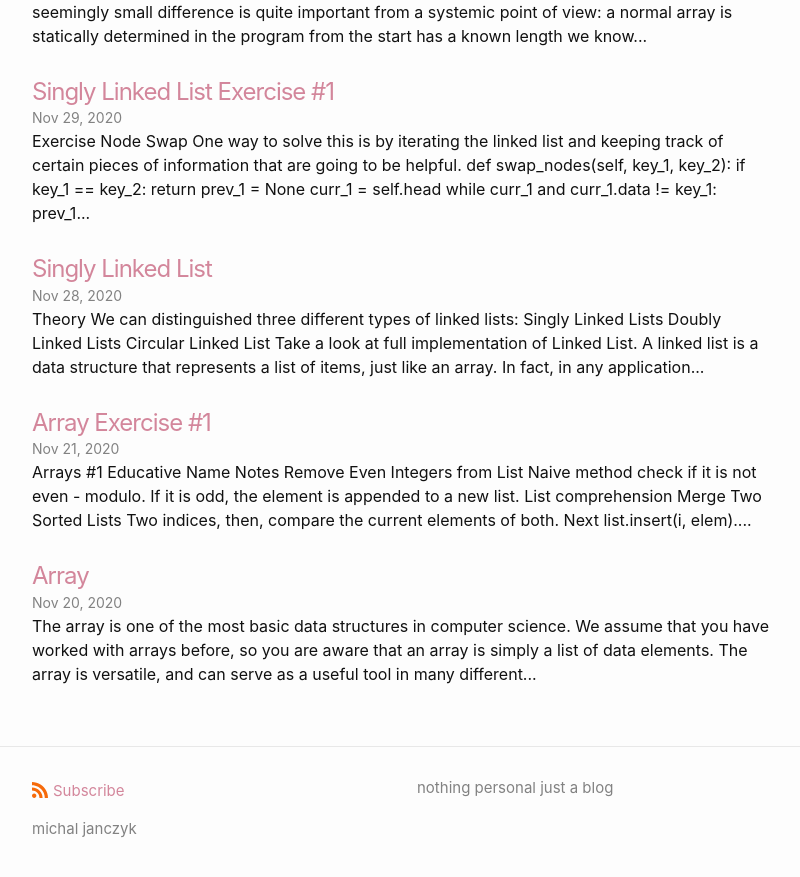
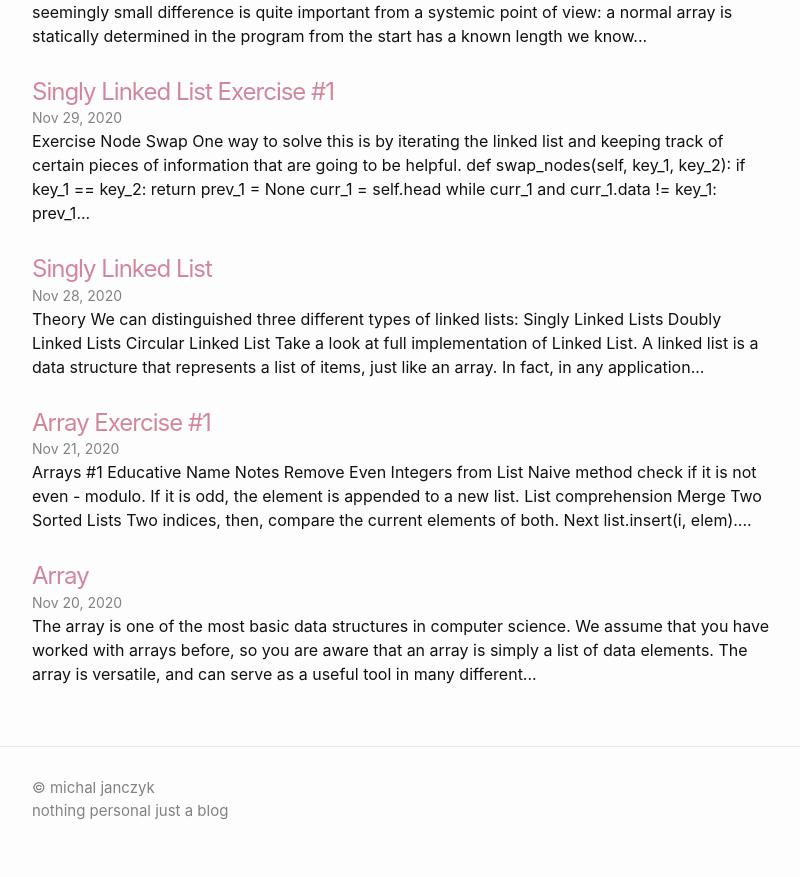
Before and after one commit to michal0janczyk/michaljanczyk.github.io, a Jekyll site: the page built from index.html, in a window 1280 px wide and 900 px high, scrolled down 1243 px. Shown: the top 877 px of the window, without its empty margins (238-1038 px from the left). Built offline with Jekyll 4.4.1, drawn with Linux system fonts in a browser that asks for light colours; the list of posts is cut into pages by our own code.

Commit message:
Update footer.html

```diff
--- a/_includes/footer.html
+++ b/_includes/footer.html
@@ -3,34 +3,34 @@
 
   <div class="wrapper">
 
+    <!-- <h2 class="footer-heading">{{ site.title | escape }}</h2> -->
+
     <div class="footer-col-wrapper">
-      <div class="footer-col">
-        <p class="feed-subscribe">
-          <a href="{{ 'feed.xml' | relative_url }}">
-            <svg class="svg-icon orange">
-              <use xlink:href="{{ 'assets/minima-social-icons.svg#rss' | relative_url }}"></use>
-            </svg><span>Subscribe</span>
-          </a>
-        </p>
-      {%- if site.author %}
+      <div class="footer-col footer-col-1">
         <ul class="contact-list">
-          {% if site.author.name -%}
-            <li class="p-name">{{ site.author.name | escape }}</li>
-          {% endif -%}
-          {% if site.author.email -%}
-            <li><a class="u-email" href="mailto:{{ site.author.email }}">{{ site.author.email }}</a></li>
-          {%- endif %}
+          <li class="p-name">
+            {%- if site.copyright -%}
+              <li>&copy; {{ site.copyright }} {{ now | date: "%Y" }}</li>
+              <li>{{- site.description | escape -}}</li>
+            {%- else -%}
+              <!-- {{ site.title | escape }} -->
+            {%- endif -%}
+            </li>
+            {%- if site.email -%}
+            <li><a class="u-email" href="mailto:{{ site.email }}">{{ site.email }}</a></li>
+            {%- endif -%}
         </ul>
-      {%- endif %}
       </div>
-      <div class="footer-col">
-        <p>{{ site.description | escape }}</p>
+
+      <div class="footer-col footer-col-2">
+        <!-- {%- include social.html -%} -->
+      </div>
+
+      <div class="footer-col footer-col-3">
         {%- include social.html -%}
       </div>
-    </div>
 
-    <div class="social-links">
-      {%- include social.html -%}
+
     </div>
 
   </div>
```
